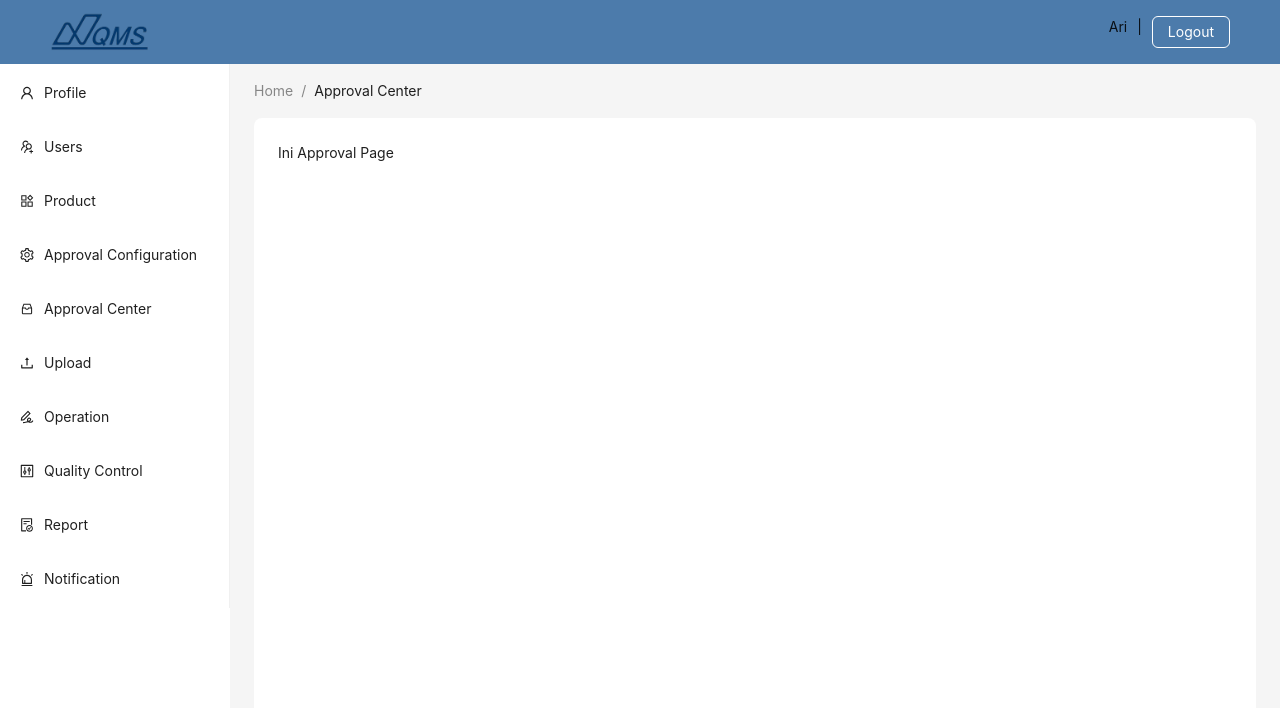
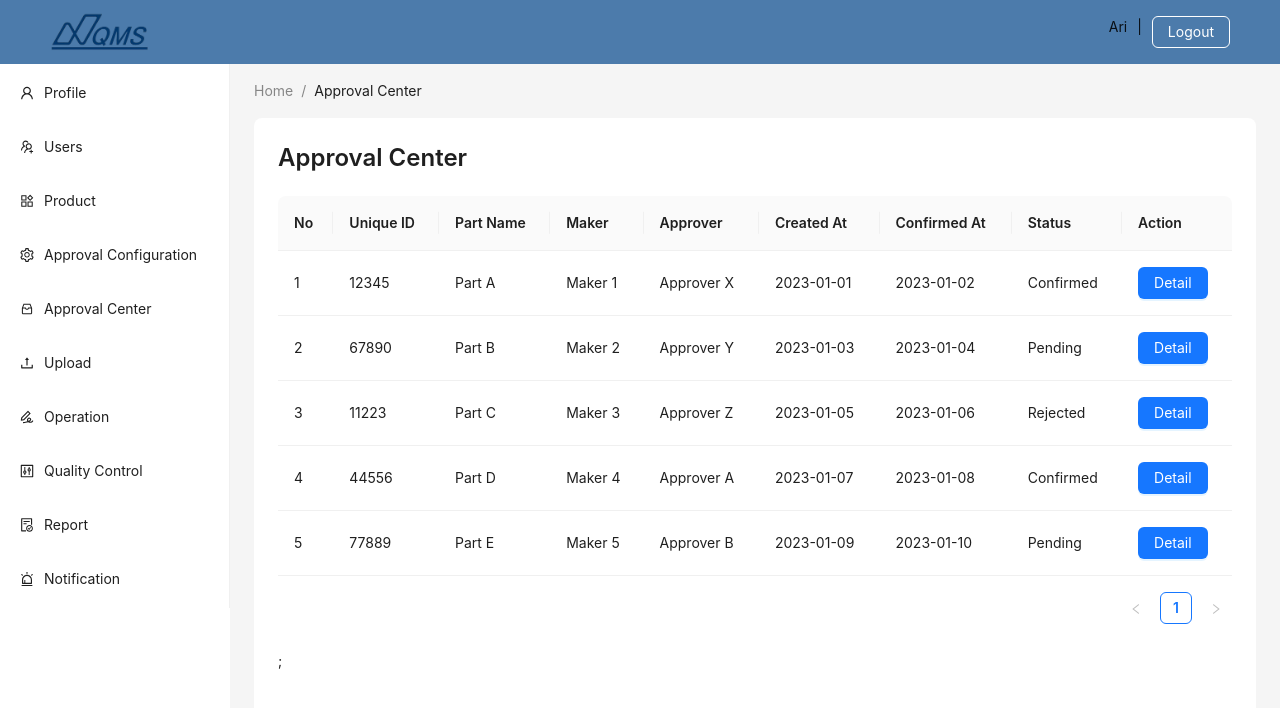
Before and after one commit to IQMS-System/AnalysisToolFrontend, a React (Vite) app: page /approval-center in a window 1280 px wide. Shown: the top 708 px of the page. Built offline with nearby package versions, Linux system fonts and the light colour scheme.

Commit message:
feat: add approval center page

```diff
--- a/src/routes/ApprovalCenterPage/index.tsx
+++ b/src/routes/ApprovalCenterPage/index.tsx
@@ -1,9 +1,18 @@
+import { Flex, Table, Typography } from "antd";
 import BaseLayout from "../../components/BaseLayout";
+import { columnApproval, dataApproval } from "./tableConfig";
+
+const { Title } = Typography;
 
 const ApprovalCenterPage = () => {
   return (
     <BaseLayout breadCrumb={["Home", "Approval Center"]}>
-      <div>Ini Approval Page</div>
+      <Flex vertical gap={10}>
+        <Flex justify="space-between">
+          <Title level={3}>Approval Center</Title>
+        </Flex>
+        <Table columns={columnApproval} dataSource={dataApproval} />;
+      </Flex>
     </BaseLayout>
   );
 };
--- /dev/null
+++ b/src/routes/ApprovalCenterPage/tableConfig.tsx
@@ -0,0 +1,118 @@
+import { Button, Space, TableProps } from "antd";
+
+interface DataType {
+  key: string;
+  uniqueId: string;
+  partName: string;
+  maker: string;
+  approver: string;
+  createdAt: string;
+  confirmedAt: string;
+  status: string;
+}
+
+export const columnApproval: TableProps<DataType>["columns"] = [
+  {
+    title: "No",
+    dataIndex: "key",
+    key: "number",
+    render: (text) => <a>{text}</a>,
+  },
+  {
+    title: "Unique ID",
+    dataIndex: "uniqueId",
+    key: "uniqueId",
+  },
+  {
+    title: "Part Name",
+    dataIndex: "partName",
+    key: "partName",
+  },
+  {
+    title: "Maker",
+    dataIndex: "maker",
+    key: "maker",
+  },
+  {
+    title: "Approver",
+    dataIndex: "approver",
+    key: "approver",
+  },
+  {
+    title: "Created At",
+    dataIndex: "createdAt",
+    key: "createdAt",
+  },
+  {
+    title: "Confirmed At",
+    dataIndex: "confirmedAt",
+    key: "confirmedAt",
+  },
+  {
+    title: "Status",
+    dataIndex: "status",
+    key: "status",
+  },
+  {
+    title: "Action",
+    key: "action",
+    render: () => (
+      <Space size="middle">
+        <Button type="primary">Detail</Button>
+      </Space>
+    ),
+  },
+];
+
+export const dataApproval: DataType[] = [
+  {
+    key: "1",
+    uniqueId: "12345",
+    partName: "Part A",
+    maker: "Maker 1",
+    approver: "Approver X",
+    createdAt: "2023-01-01",
+    confirmedAt: "2023-01-02",
+    status: "Confirmed",
+  },
+  {
+    key: "2",
+    uniqueId: "67890",
+    partName: "Part B",
+    maker: "Maker 2",
+    approver: "Approver Y",
+    createdAt: "2023-01-03",
+    confirmedAt: "2023-01-04",
+    status: "Pending",
+  },
+  {
+    key: "3",
+    uniqueId: "11223",
+    partName: "Part C",
+    maker: "Maker 3",
+    approver: "Approver Z",
+    createdAt: "2023-01-05",
+    confirmedAt: "2023-01-06",
+    status: "Rejected",
+  },
+  {
+    key: "4",
+    uniqueId: "44556",
+    partName: "Part D",
+    maker: "Maker 4",
+    approver: "Approver A",
+    createdAt: "2023-01-07",
+    confirmedAt: "2023-01-08",
+    status: "Confirmed",
+  },
+  {
+    key: "5",
+    uniqueId: "77889",
+    partName: "Part E",
+    maker: "Maker 5",
+    approver: "Approver B",
+    createdAt: "2023-01-09",
+    confirmedAt: "2023-01-10",
+    status: "Pending",
+  },
+];
--- a/src/routes/ApprovalConfigPage/index.tsx
+++ b/src/routes/ApprovalConfigPage/index.tsx
@@ -10,7 +10,7 @@ const ApprovalConfigPage = () => {
     <BaseLayout breadCrumb={["Home", "Approval Configuration"]}>
       <Flex vertical gap={20}>
         <Flex justify="space-between">
-          <Title level={3}>Approval Configurations</Title>
+          <Title level={3}>Approval Configuration</Title>
         </Flex>
 
         <Flex justify="space-between" vertical>
```
